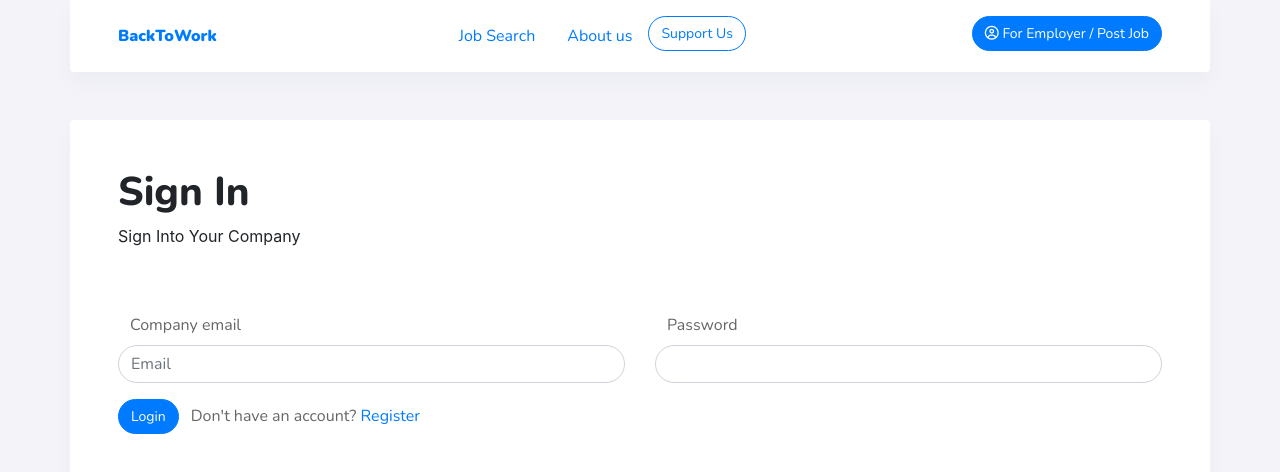
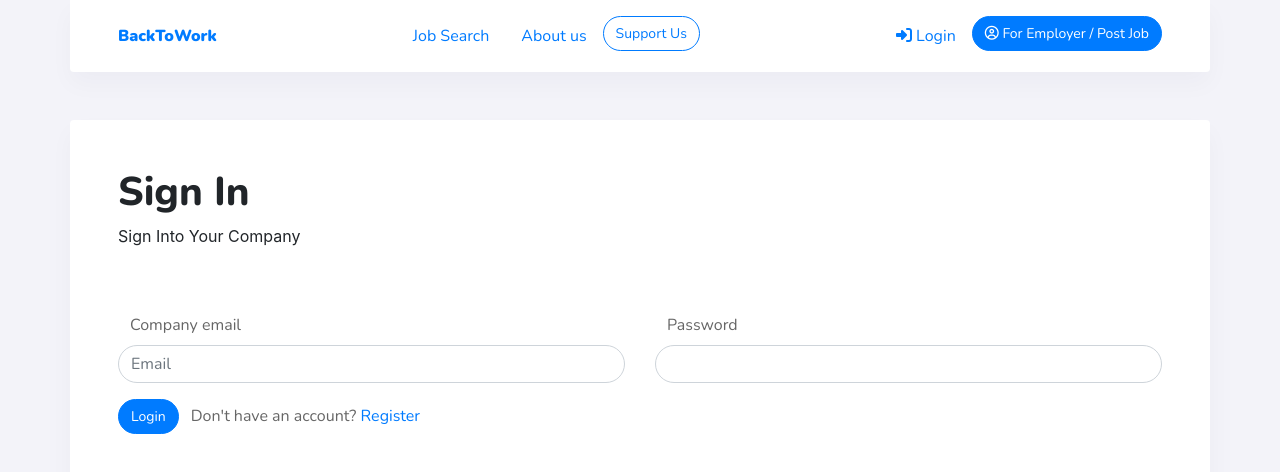
Before and after one commit to DmytroLypovetskiy/BackToWork, a React (Create React App) app in the folder client/: page /login in a window 1280 px wide. Shown: the top 472 px of the page. Built offline with nearby package versions, Linux system fonts and the light colour scheme; no server answers; a web font is replaced by a local one.

Commit message:
Logout & Navbar Links

```diff
--- a/client/src/actions/auth.js
+++ b/client/src/actions/auth.js
@@ -95,3 +95,10 @@ export const login = ({ email, password }) => async (dispatch) => {
     });
   }
 };
+
+// Logout / Clear Profile
+export const logout = () => (dispatch) => {
+  dispatch({
+    type: LOGOUT
+  });
+};
--- a/client/src/components/auth/Login.js
+++ b/client/src/components/auth/Login.js
@@ -73,7 +73,7 @@ Login.propTypes = {
 };
 
 const mapStateToProps = (state) => ({
-	isAuthenticated: state.auth.isAuthenticated
+  isAuthenticated: state.auth.isAuthenticated
 });
 
 export default connect( mapStateToProps, { login } )(Login);
--- /dev/null
+++ b/client/src/components/layout/Auth.js
@@ -0,0 +1,49 @@
+import React, { Fragment } from 'react';
+import { Link } from 'react-router-dom';
+import { connect } from 'react-redux';
+import { logout } from '../../actions/auth';
+import PropTypes from 'prop-types';
+
+class Auth extends React.Component {
+  render() {
+    console.log(this.props);
+    const { auth: { isAuthenticated, loading }, logout } = this.props;
+
+    const authLink = (
+      <Fragment>
+        <li className="nav-item">
+          <Link onClick={logout} className="nav-link" to="#"><i className="fas fa-sign-out-alt"></i> Logout</Link>
+        </li>
+        <li className="nav-item">
+          <Link className="nav-link" to="#">My listings</Link>
+        </li>
+      </Fragment>
+    );
+
+    const guestLink = (
+      <li className="nav-item">
+        <Link className="nav-link" to="/login"><i className="fas fa-sign-in-alt"></i> Login</Link>
+      </li>
+    );
+
+    return (
+      <ul className="nav" id="auth">
+        {!loading && <Fragment>{ isAuthenticated ? authLink : guestLink }</Fragment>}
+        <li className="nav-item">
+          <Link className="btn btn-primary rounded-pill" to="/register" role="button"><i className="far fa-user-circle"></i> For Employer / Post Job</Link>
+        </li>
+      </ul>
+    )
+  }
+}
+
+Auth.propTypes = {
+  logout: PropTypes.func.isRequired,
+  auth: PropTypes.object.isRequired
+};
+
+const mapStateToProps = (state) => ({
+  auth: state.auth
+});
+
+export default connect( mapStateToProps, { logout } )(Auth);
--- a/client/src/components/layout/Header/Header.js
+++ b/client/src/components/layout/Header.js
@@ -1,19 +1,17 @@
 import React from 'react';
 import { Link } from 'react-router-dom';
+import { Navbar, Auth } from './index';
 import './header.scss';
-import { Navbar } from './../index';
 
 export default class Header extends React.Component {
   render() {
     return (
       <header className="container justify-content-between shadow px-5 py-3 mb-5 bg-white rounded-bottom">
         <div id="logo">
-          <a href="/">BackToWork</a>
+          <Link to="/">BackToWork</Link>
         </div>
         <Navbar />
-        <div id="auth">
-          <Link className="btn btn-primary rounded-pill" to="/register" role="button"><i className="far fa-user-circle"></i> For Employer / Post Job</Link>
-        </div>
+        <Auth />
       </header>
     )
   }
--- a/client/src/components/layout/Navbar.js
+++ b/client/src/components/layout/Navbar.js
@@ -13,7 +13,7 @@ export default class Navbar extends React.Component {
             <Link className="nav-link" to="/">About us</Link>
           </li>
           <li className="nav-item">
-          <Link className="btn btn-outline-primary rounded-pill" to="/register" role="button">Support Us</Link>
+            <Link className="btn btn-outline-primary rounded-pill" to="/register" role="button">Support Us</Link>
           </li>
         </ul>
       </nav>
--- a/client/src/components/layout/index.js
+++ b/client/src/components/layout/index.js
@@ -1,6 +1,7 @@
-import Header from './Header/Header';
+import Header from './Header';
 import Navbar from './Navbar';
 import Landing from './Landing';
 import Alert from './Alert';
+import Auth from './Auth';
 
-export { Header, Navbar, Landing, Alert };
+export { Header, Navbar, Landing, Alert, Auth };
--- a/client/src/reducers/auth.js
+++ b/client/src/reducers/auth.js
@@ -4,7 +4,8 @@ import {
   COMPANY_LOADED,
   AUTH_ERROR,
   LOGIN_SUCCESS,
-	LOGIN_FAIL,
+  LOGIN_FAIL,
+  LOGOUT
 } from '../actions/types';
 
 const initialState = {
@@ -38,6 +39,7 @@ export default (state = initialState, action) => {
     case REGISTER_FAIL:
     case AUTH_ERROR:
     case LOGIN_FAIL:
+    case LOGOUT:
       localStorage.removeItem('token');
 
       return {
```
Also changed, not shown: client/src/components/layout/header.scss (renamed from client/src/components/layout/Header/header.scss). Lines whose indentation alone changed are shown as unchanged.
